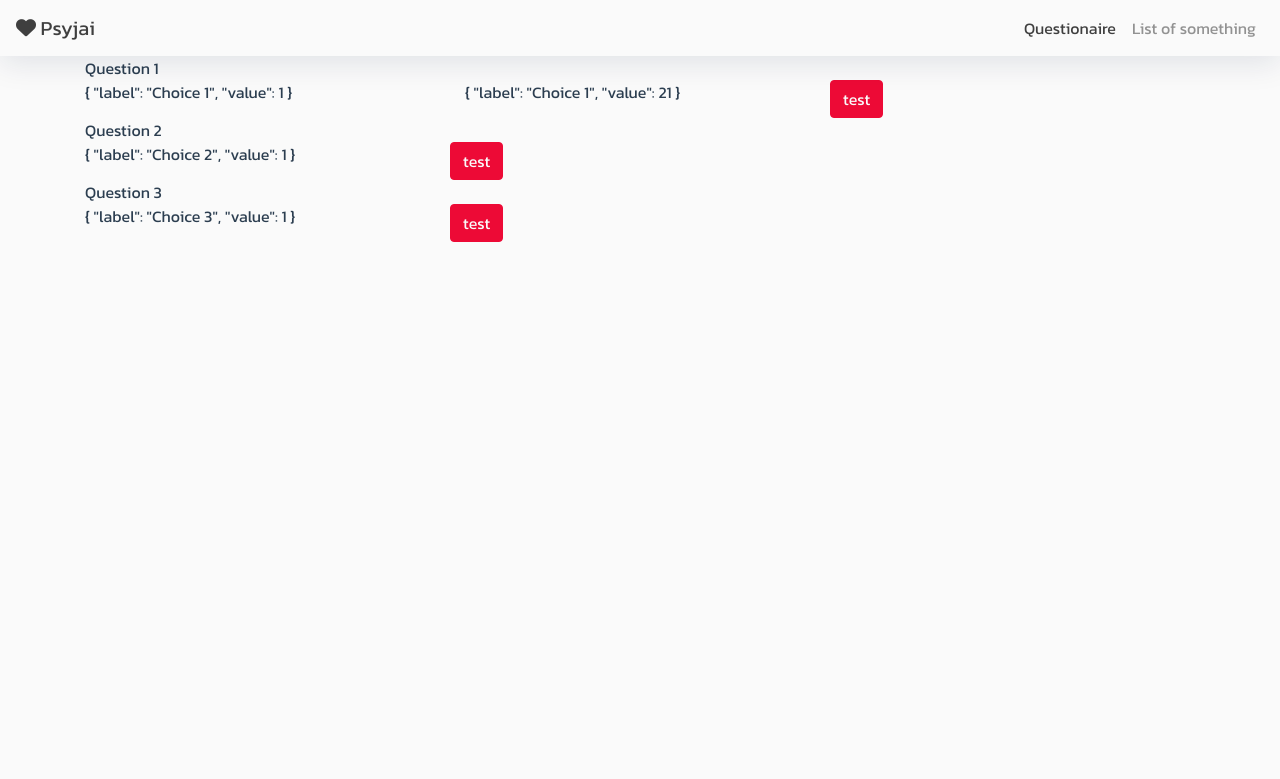
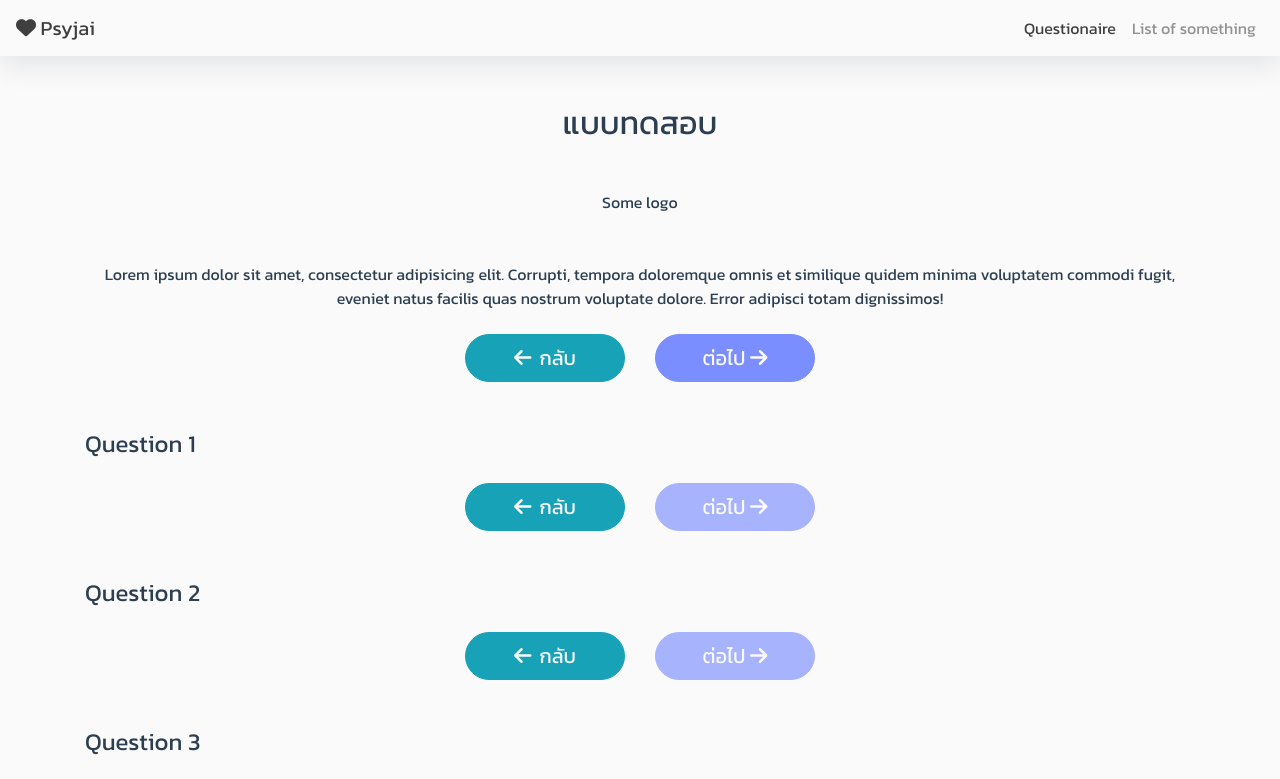
Before and after one commit to WebmasterCamp/ywc17-workshop-a, a Vue app: page /questionaire in a window 1280 px wide. Shown: the top 779 px of the page. Built offline with nearby package versions, Linux system fonts and the light colour scheme.

Commit message:
add questionair
a

```diff
--- a/package.json
+++ b/package.json
@@ -14,6 +14,7 @@
     "vue": "^2.6.11",
     "vue-property-decorator": "^8.3.0",
     "vue-router": "^3.1.3",
+    "vue-scrollto": "^2.17.1",
     "vuex": "^3.1.2"
   },
   "devDependencies": {
--- a/src/main.js
+++ b/src/main.js
@@ -3,9 +3,11 @@ import App from './App.vue'
 import router from './router'
 import store from './store'
 import BootstrapVue from 'bootstrap-vue'
+import VueScrollTo from 'vue-scrollto'
 import './assets/scss/styles.scss'
 
 Vue.use(BootstrapVue)
+Vue.use(VueScrollTo)
 Vue.config.productionTip = false
 
 new Vue({
--- a/src/mock_data/questionaire.json
+++ b/src/mock_data/questionaire.json
@@ -8,8 +8,34 @@
                     "value": 1
                 },
                 {
-                    "label": "Choice 1",
+                    "label": "Choice 2",
                     "value": 21
+                },
+                {
+                    "label": "Choice 3",
+                    "value": 1
+                },
+                {
+                    "label": "Choice 4",
+                    "value": 21
+                }
+            ]
+        },
+        {
+            "question": "Question 2",
+            "answers": [
+                {
+                    "label": "Choice 2",
+                    "value": 1
+                }
+            ]
+        },
+        {
+            "question": "Question 3",
+            "answers": [
+                {
+                    "label": "Choice 3",
+                    "value": 1
                 }
             ]
         },
--- a/src/views/Home.vue
+++ b/src/views/Home.vue
@@ -1,6 +1,6 @@
 <template>
   <div class="home">
-   <b-container>
+   <b-container style="min-height:100vh;">
      test
 
 
@@ -8,10 +8,11 @@
     <CategoryDetail></CategoryDetail>
     <CategoryDetail></CategoryDetail>
     <CategoryDetail></CategoryDetail>
+    <b-button variant="primary"  @click="moveTo('#section-2')">Scroll Down</b-button>
    </b-container>
 
 
-
+    <div style="min-height:100vh;" id="section-2">ss</div>
   </div>
 </template>
 
@@ -19,11 +20,17 @@
 // @ is an alias to /src
 import HelloWorld from '@/components/HelloWorld.vue'
 import CategoryDetail from '@/components/CategoryDetail.vue'
+import { Vue, Component} from 'vue-property-decorator'
 
-export default {
-  name: 'home',
-  components: {
+@Component({components: {
     HelloWorld, CategoryDetail
+  }})
+export default class Home extends Vue {
+  moveTo(element) {
+        this.$scrollTo(element, 1100, {
+        easing: 'ease-in-out',
+        offset: -70
+    })
   }
 }
 </script>
--- a/src/views/Questionaire.vue
+++ b/src/views/Questionaire.vue
@@ -1,10 +1,32 @@
 <template>
     <b-container>
-       <div v-for="(q, i) in loveQuestions" :key="i">
-           <div class="d-block">{{q.question}}</div>
-           <b-row>
-               <b-col cols="4" v-for="(a, j) in q.answers" :key="`a${i}${j}`">{{a}}</b-col>
-               <b-button variant="primary">test</b-button>
+        <div class="text-center my-5">
+            <h2>แบบทดสอบ</h2>
+            <div class="my-5">Some logo</div>
+            <p>Lorem ipsum dolor sit amet, consectetur adipisicing elit. Corrupti, tempora doloremque omnis et similique quidem minima voluptatem commodi fugit, eveniet natus facilis quas nostrum voluptate dolore. Error adipisci totam dignissimos!</p>
+             <b-row class="my-4" align-h="center">
+               <b-col cols="2" class="text-center">
+                    <b-button pill variant="info" size="lg" block @click="addStep(-1)"><i class="fas fa-arrow-left mr-2"></i>กลับ</b-button>
+               </b-col>
+               <b-col cols="2" class="text-center">
+                    <b-button pill variant="secondary" size="lg" block @click="addStep(1)">ต่อไป <i class="fas fa-arrow-right"></i></b-button>
+               </b-col>
+           </b-row>
+        </div>
+       <div v-for="(q, i) in loveQuestions" :key="i" class="mb-5">
+           <h4 class="d-block mb-4">{{q.question}}</h4>
+           <b-row  align-h="center" v-if="currentQuestionNo === i + 1">
+               <b-col cols="5" v-for="(a, j) in q.answers" :key="`a${i}${j}`">
+                   <div class="choice-btn p-3 mt-3" @click="onSelectChoice(i, j)">{{a.label}}</div>
+               </b-col>
+           </b-row>
+           <b-row class="my-4" align-h="center">
+               <b-col cols="2" class="text-center">
+                    <b-button pill variant="info" size="lg" block @click="addStep(-1)"><i class="fas fa-arrow-left mr-2"></i>กลับ</b-button>
+               </b-col>
+               <b-col cols="2" class="text-center">
+                    <b-button pill variant="secondary" size="lg" block @click="addStep(1)" :disabled="currentSelectedChoice === null">ต่อไป <i class="fas fa-arrow-right"></i></b-button>
+               </b-col>
            </b-row>
        </div>
     </b-container>
@@ -19,11 +41,35 @@ import Questionaire from '@/mock_data/questionaire.json'
 
 })
 export default class QuestionairePage extends Vue {
+
+    currentQuestionNo = 0
+    currentSelectedChoice = null
+    userAnswer = []
+
     get loveQuestions() {
         return Questionaire.love
     }
     mounted() {
         console.log(Questionaire)
     }
+
+    addStep(step) {
+        this.currentQuestionNo += step
+        this.currentSelectedChoice = null
+    }
+
+    onSelectChoice(questionNo, ansIdx) {
+        this.currentSelectedChoice = ansIdx
+        this.userAnswer.push([this.currentQuestionNo, ansIdx])
+    }
 }
 </script>
+
+<style lang="css" scoped>
+.choice-btn {
+    box-shadow: 0 6px 9px rgba(68,85,113,.1);
+    background: #fff;
+    border-radius: 4px;
+    cursor: pointer;
+}
+</style>
```
Also changed, not shown: 1 other file (tests, documents, lock files or other folders).
